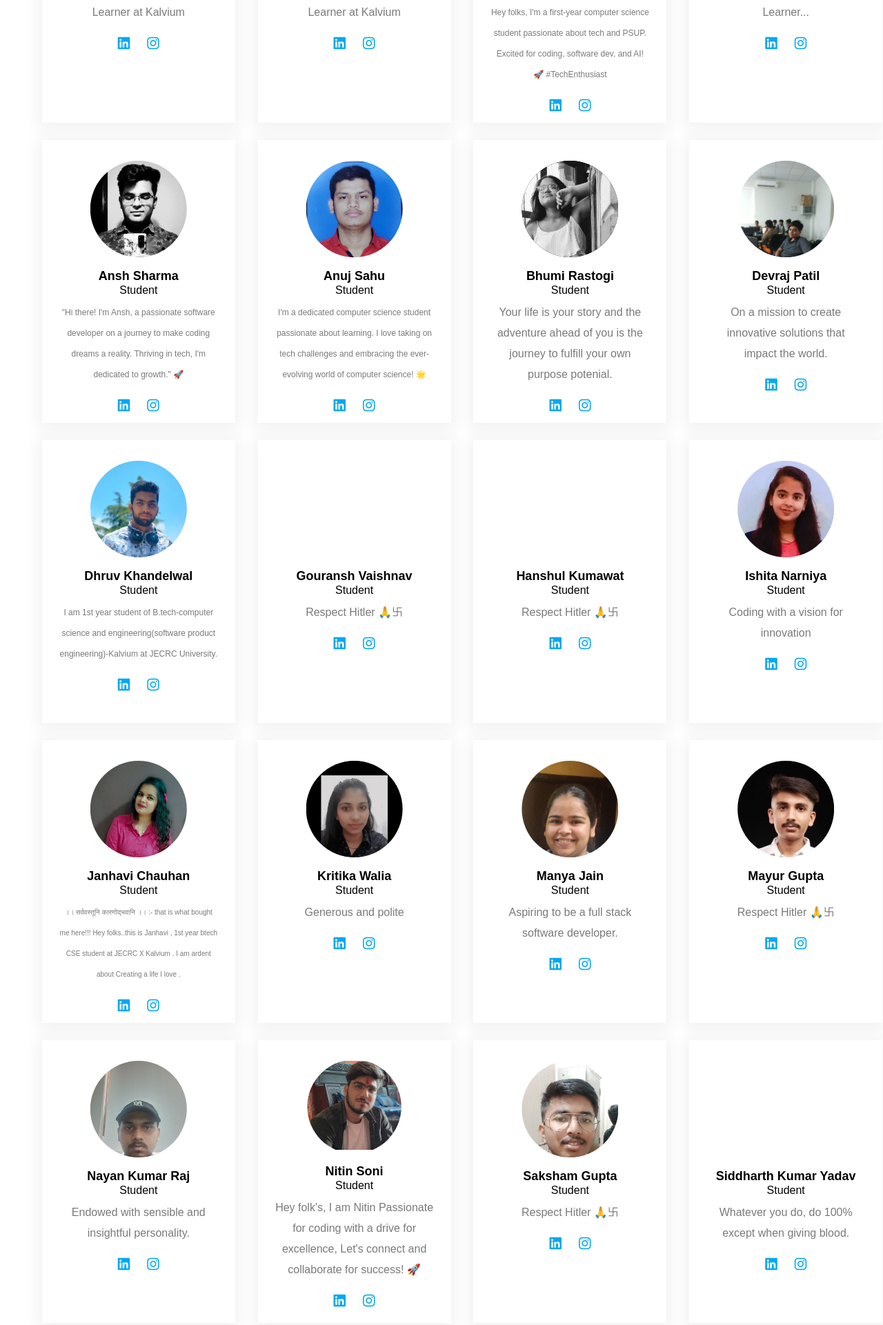
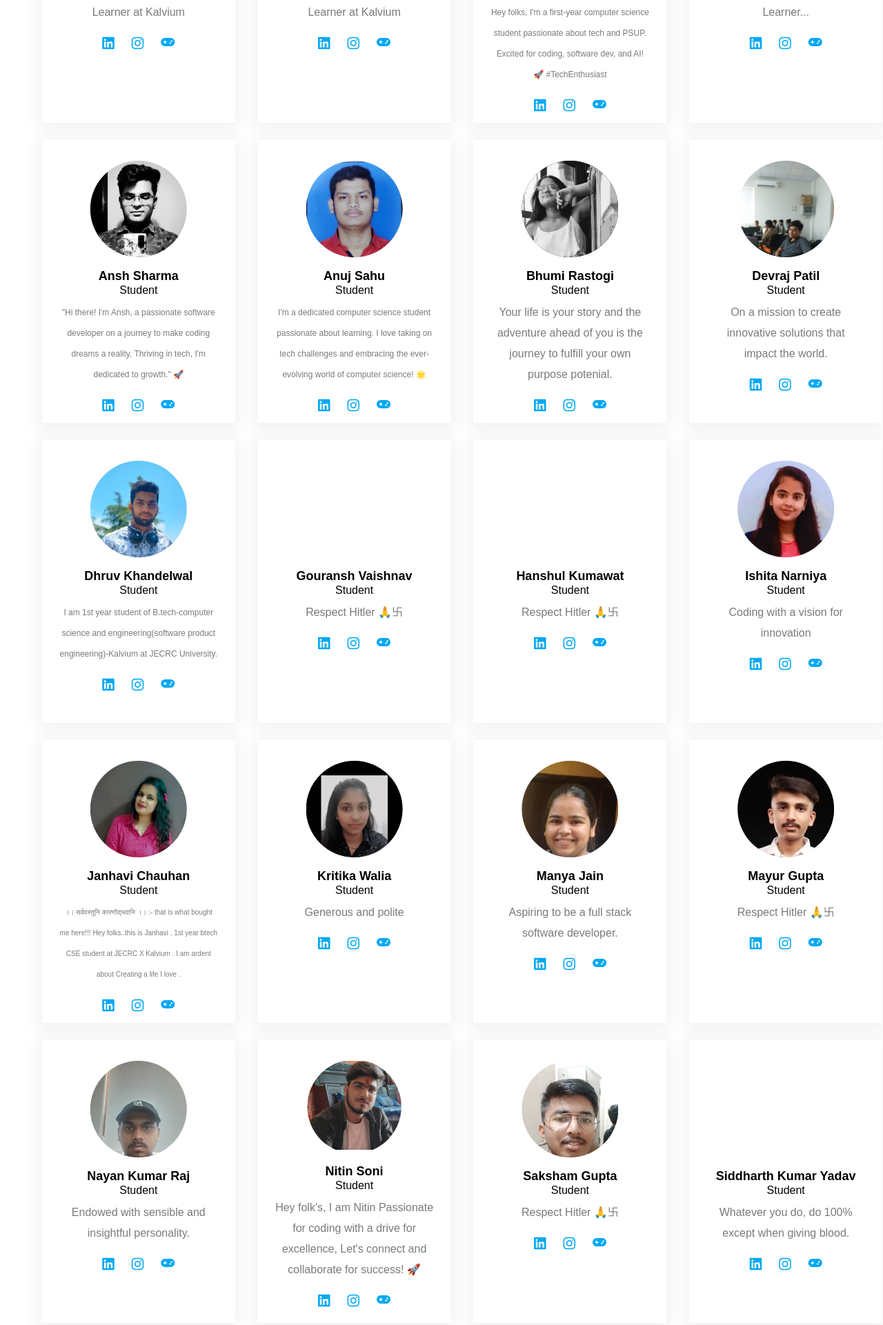
Before and after one commit to somuyakhandelwal/squad-47, a plain HTML site: page index.html in a window 1280 px wide. Shown: the part 1304-3225 px from the top of the page at 69% size. Drawn offline with Linux system fonts and the light colour scheme.

Commit message:
Update index.html

```diff
--- a/index.html
+++ b/index.html
@@ -135,6 +135,9 @@
                 <a href="https://www.instagram.com/" target="_blank">
                   <i class="fa-brands fa-instagram" style="color: #00a8f4;"></i>
                 </a>
+                <a href="" target="_blank">
+                   <i class="fa-solid fa-gamepad" style="color: #00a8f4;"></i>
+                </a>
               </div>
             </div>
           </div>
@@ -158,6 +161,9 @@
                 </a>
                 <a href="https://www.instagram.com/" target="_blank">
                   <i class="fa-brands fa-instagram" style="color: #00a8f4;"></i>
+                </a>
+                <a href="" target="_blank">
+                   <i class="fa-solid fa-gamepad" style="color: #00a8f4;"></i>
                 </a>
               </div>
             </div>
@@ -183,6 +189,9 @@
                 <a href="https://instagram.com/aki._.1?igshid=MWZjMTM2ODFkZg==" target="_blank">
                   <i class="fa-brands fa-instagram" style="color: #00a8f4;"></i>
                 </a>
+                <a href="" target="_blank">
+                   <i class="fa-solid fa-gamepad" style="color: #00a8f4;"></i>
+                </a>
               </div>
             </div>
           </div>
@@ -207,6 +216,9 @@
                 <a href="https://instagram.com/aniketgoyal51?igshid=MWZjMTM2ODFkZg==" target="_blank">
                   <i class="fa-brands fa-instagram" style="color: #00a8f4;"></i>
                 </a>
+                <a href="" target="_blank">
+                   <i class="fa-solid fa-gamepad" style="color: #00a8f4;"></i>
+                </a>
               </div>
             </div>
           </div>
@@ -229,6 +241,9 @@
                 </a>
                 <a href="https://instagram.com/anushka_pooni20?igshid=MWZjMTM2ODFkZg==" target="_blank">
                   <i class="fa-brands fa-instagram" style="color: #00a8f4;"></i>
+                </a>
+                <a href="" target="_blank">
+                   <i class="fa-solid fa-gamepad" style="color: #00a8f4;"></i>
                 </a>
               </div>
             </div>
@@ -254,6 +269,9 @@
                 <a href="https://www.instagram.com/" target="_blank">
                   <i class="fa-brands fa-instagram" style="color: #00a8f4;"></i>
                 </a>
+                <a href="" target="_blank">
+                   <i class="fa-solid fa-gamepad" style="color: #00a8f4;"></i>
+                </a>
               </div>
             </div>
           </div>
@@ -277,6 +295,9 @@
                 </a>
                 <a href="https://instagram.com/heyy.ansh17?igshid=MWZjMTM2ODFkZg==" target="_blank">
                   <i class="fa-brands fa-instagram" style="color: #00a8f4;"></i>
+                </a>
+                <a href="" target="_blank">
+                   <i class="fa-solid fa-gamepad" style="color: #00a8f4;"></i>
                 </a>
               </div>
             </div>
@@ -302,6 +323,9 @@
                 <a href="https://www.instagram.com/" target="_blank">
                   <i class="fa-brands fa-instagram" style="color: #00a8f4;"></i>
                 </a>
+                <a href="" target="_blank">
+                   <i class="fa-solid fa-gamepad" style="color: #00a8f4;"></i>
+                </a>
               </div>
             </div>
           </div>
@@ -325,6 +349,9 @@
                 </a>
                 <a href="https://instagram.com/the_traveller_005?igshid=MmU2YjMzNjRlOQ==" target="_blank">
                   <i class="fa-brands fa-instagram" style="color: #00a8f4;"></i>
+                </a>
+                <a href="" target="_blank">
+                   <i class="fa-solid fa-gamepad" style="color: #00a8f4;"></i>
                 </a>
               </div>
             </div>
@@ -350,6 +377,9 @@
                 <a href="https://instagram.com/dev_326patil?igshid=MWZjMTM2ODFkZg==" target="_blank">
                   <i class="fa-brands fa-instagram" style="color: #00a8f4;"></i>
                 </a>
+                <a href="" target="_blank">
+                   <i class="fa-solid fa-gamepad" style="color: #00a8f4;"></i>
+                </a>
               </div>
             </div>
           </div>
@@ -373,6 +403,9 @@
                 </a>
                 <a href="https://www.instagram.com/" target="_blank">
                   <i class="fa-brands fa-instagram" style="color: #00a8f4;"></i>
+                </a>
+                <a href="" target="_blank">
+                   <i class="fa-solid fa-gamepad" style="color: #00a8f4;"></i>
                 </a>
               </div>
             </div>
@@ -398,6 +431,9 @@
                 <a href="https://www.instagram.com/" target="_blank">
                   <i class="fa-brands fa-instagram" style="color: #00a8f4;"></i>
                 </a>
+                <a href="" target="_blank">
+                   <i class="fa-solid fa-gamepad" style="color: #00a8f4;"></i>
+                </a>
               </div>
             </div>
           </div>
@@ -422,6 +458,9 @@
                 <a href="https://instagram.com/black_firree?igshid=MWZjMTM2ODFkZg==" target="_blank">
                   <i class="fa-brands fa-instagram" style="color: #00a8f4;"></i>
                 </a>
+                <a href="" target="_blank">
+                   <i class="fa-solid fa-gamepad" style="color: #00a8f4;"></i>
+                </a>
               </div>
             </div>
           </div>
@@ -445,6 +484,9 @@
                 </a>
                 <a href="https://instagram.com/ishita_naraniya?igshid=MWZjMTM2ODFkZg==" target="_blank">
                   <i class="fa-brands fa-instagram" style="color: #00a8f4;"></i>
+                </a>
+                <a href="" target="_blank">
+                   <i class="fa-solid fa-gamepad" style="color: #00a8f4;"></i>
                 </a>
               </div>
             </div>
@@ -472,6 +514,9 @@ Hey folks..this is Janhavi  , 1st year btech CSE student at JECRC X Kalvium . I
                 <a href="https://instagram.com/janhavi_chauhan06?igshid=MWZjMTM2ODFkZg==" target="_blank">
                   <i class="fa-brands fa-instagram" style="color: #00a8f4;"></i>
                 </a>
+                <a href="" target="_blank">
+                   <i class="fa-solid fa-gamepad" style="color: #00a8f4;"></i>
+                </a>
               </div>
             </div>
           </div>
@@ -495,6 +540,9 @@ Hey folks..this is Janhavi  , 1st year btech CSE student at JECRC X Kalvium . I
                 </a>
                 <a href="https://instagram.com/kritika_walia10?igshid=MWZjMTM2ODFkZg==" target="_blank">
                   <i class="fa-brands fa-instagram" style="color: #00a8f4;"></i>
+                </a>
+                <a href="" target="_blank">
+                   <i class="fa-solid fa-gamepad" style="color: #00a8f4;"></i>
                 </a>
               </div>
             </div>
@@ -520,6 +568,9 @@ Hey folks..this is Janhavi  , 1st year btech CSE student at JECRC X Kalvium . I
                 <a href="https://instagram.com/manyajain252?igshid=MWZjMTM2ODFkZg==" target="_blank">
                   <i class="fa-brands fa-instagram" style="color: #00a8f4;"></i>
                 </a>
+                <a href="" target="_blank">
+                   <i class="fa-solid fa-gamepad" style="color: #00a8f4;"></i>
+                </a>
               </div>
             </div>
           </div>
@@ -544,6 +595,9 @@ Hey folks..this is Janhavi  , 1st year btech CSE student at JECRC X Kalvium . I
                 <a href="https://instagram.com/peafowlgupta?igshid=MWZjMTM2ODFkZg==" target="_blank">
                   <i class="fa-brands fa-instagram" style="color: #00a8f4;"></i>
                 </a>
+                <a href="" target="_blank">
+                   <i class="fa-solid fa-gamepad" style="color: #00a8f4;"></i>
+                </a>
               </div>
             </div>
           </div>
@@ -567,6 +621,9 @@ Hey folks..this is Janhavi  , 1st year btech CSE student at JECRC X Kalvium . I
                 </a>
                 <a href="https://www.instagram.com/" target="_blank">
                   <i class="fa-brands fa-instagram" style="color: #00a8f4;"></i>
+                </a>
+                <a href="" target="_blank">
+                   <i class="fa-solid fa-gamepad" style="color: #00a8f4;"></i>
                 </a>
               </div>
             </div>
@@ -593,6 +650,9 @@ Passionate for coding with a drive for excellence, Let's connect and collaborate
                 <a href="https://instagram.com/hey_nitin0?igshid=MWZjMTM2ODFkZg==" target="_blank">
                   <i class="fa-brands fa-instagram" style="color: #00a8f4;"></i>
                 </a>
+                <a href="" target="_blank">
+                   <i class="fa-solid fa-gamepad" style="color: #00a8f4;"></i>
+                </a>
               </div>
             </div>
           </div>
@@ -616,6 +676,9 @@ Passionate for coding with a drive for excellence, Let's connect and collaborate
                 </a>
                 <a href="https://instagram.com/sckchcm?igshid=MWZjMTM2ODFkZg==" target="_blank">
                   <i class="fa-brands fa-instagram" style="color: #00a8f4;"></i>
+                </a>
+                <a href="" target="_blank">
+                   <i class="fa-solid fa-gamepad" style="color: #00a8f4;"></i>
                 </a>
               </div>
             </div>
@@ -641,6 +704,9 @@ Passionate for coding with a drive for excellence, Let's connect and collaborate
                 <a href="https://www.instagram.com/" target="_blank">
                   <i class="fa-brands fa-instagram" style="color: #00a8f4;"></i>
                 </a>
+                <a href="" target="_blank">
+                   <i class="fa-solid fa-gamepad" style="color: #00a8f4;"></i>
+                </a>
               </div>
             </div>
           </div>
```
